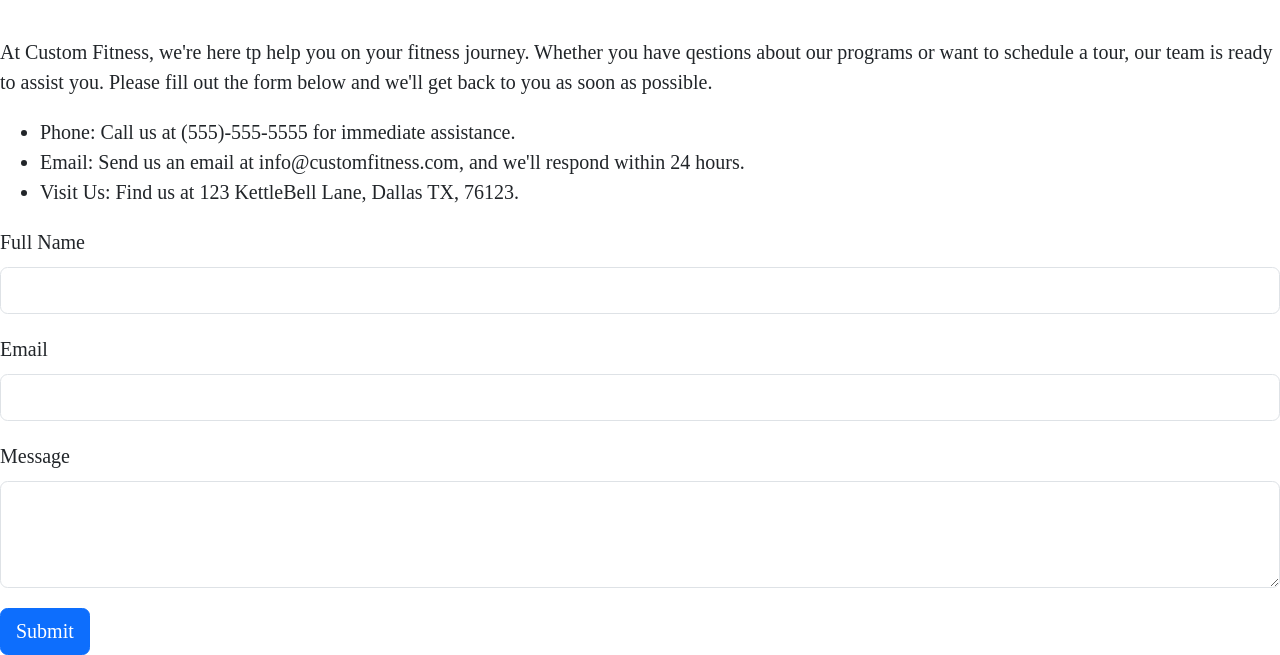
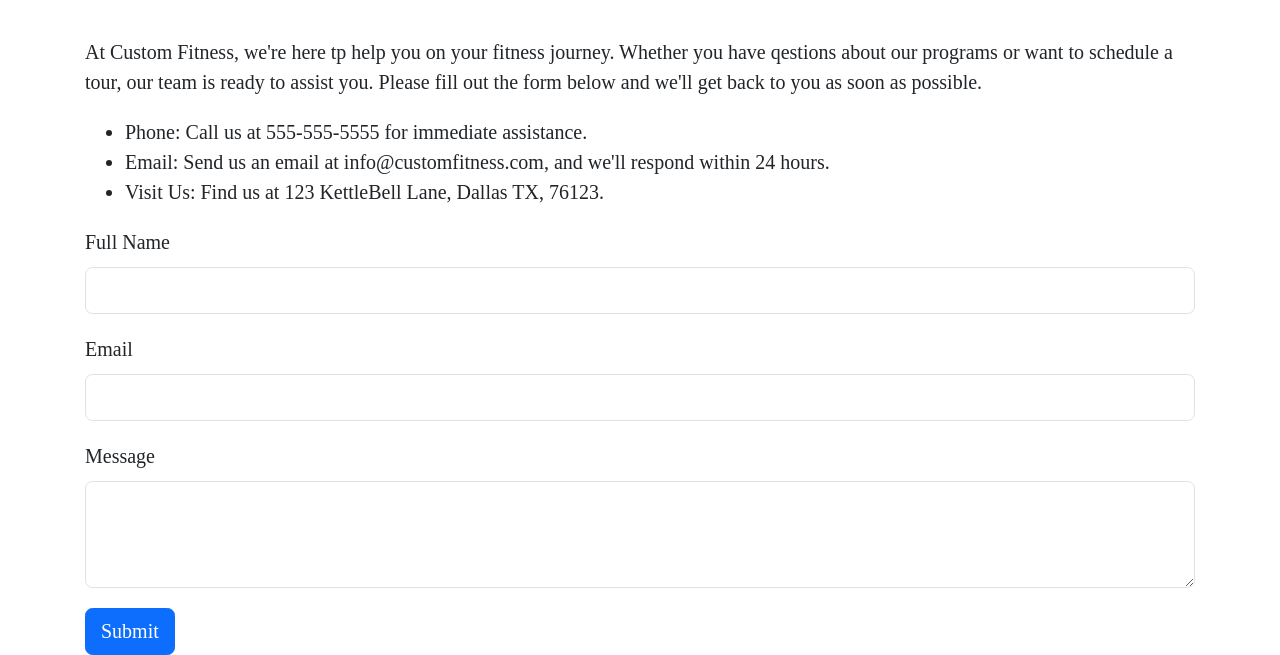
Before and after one commit to Elv-Ros22/first-project, a plain HTML site: page contact-us.html in a window 1280 px wide. Shown: the part 241-896 px from the top of the page. Drawn offline with nearby package versions, Linux system fonts and the light colour scheme.

```diff
--- a/contact-us.html
+++ b/contact-us.html
@@ -1,22 +1,16 @@
 <!DOCTYPE html>
 <html lang="en">
   <head>
-    <!-- Meta tags for responsive design and character encoding -->
     <meta charset="UTF-8" />
     <meta name="viewport" content="width=device-width, initial-scale=1.0" />
 
-    <!-- Page title -->
     <title>Contact us</title>
 
-    <!-- TODO: Link to Bootstrap 4 CSS (CDN) here -->
     <link
       rel="stylesheet"
       href="https://cdn.jsdelivr.net/npm/bootstrap@5.3.3/dist/css/bootstrap.min.css"
     />
     <link rel="stylesheet" href="./style.css" />
-
-    <!-- TODO: Link to custom styles here ie. styles.css -->
-    <!-- <link rel="stylesheet" href=""> -->
   </head>
 
   <body>
@@ -54,34 +48,39 @@
         </div>
       </div>
     </nav>
-
+    <section class="container">
       <h1 class="text-center text-uppercase">Contact Us</h1>
       <p>
-      At Custom Fitness, we're here tp help you on your fitness journey. Whether
-      you have qestions about our programs or want to schedule a tour, our team
-      is ready to assist you. Please fill out the form below and we'll get back
-      to you as soon as possible.
+        At Custom Fitness, we're here tp help you on your fitness journey.
+        Whether you have qestions about our programs or want to schedule a tour,
+        our team is ready to assist you. Please fill out the form below and
+        we'll get back to you as soon as possible.
       </p>
       <ul>
-        <li>Phone: Call us at (555)-555-5555 for immediate assistance.</li>
-        <li>Email: Send us an email at info@customfitness.com, and we'll respond within 24 hours.</li>
+        <li>Phone: Call us at 555-555-5555 for immediate assistance.</li>
+        <li>
+          Email: Send us an email at info@customfitness.com, and we'll respond
+          within 24 hours.
+        </li>
         <li>Visit Us: Find us at 123 KettleBell Lane, Dallas TX, 76123.</li>
       </ul>
       <form>
         <div class="mb-3">
           <label for="name" class="form-label">Full Name</label>
-        <input type="text" class="form-control" id="name" required/>
+          <input type="text" class="form-control" id="name" required />
         </div>
         <div class="mb-3">
           <label for="email" class="form-label">Email</label>
-        <input type="email" class="form-control" id="email" required/>
+          <input type="email" class="form-control" id="email" required />
         </div>
         <div class="mb-3">
           <label for="message" class="form-label">Message</label>
           <textarea class="form-control" id="message" rows="3"></textarea>
         </div>
         <button type="submit" class="btn btn-primary">Submit</button>
-    <!-- <script src=""></script> -->
+      </form>
+    </section>
+
     <script src="https://cdn.jsdelivr.net/npm/bootstrap@5.3.3/dist/js/bootstrap.bundle.min.js"></script>
   </body>
 </html>
```
Lines whose indentation alone changed are shown as unchanged.
